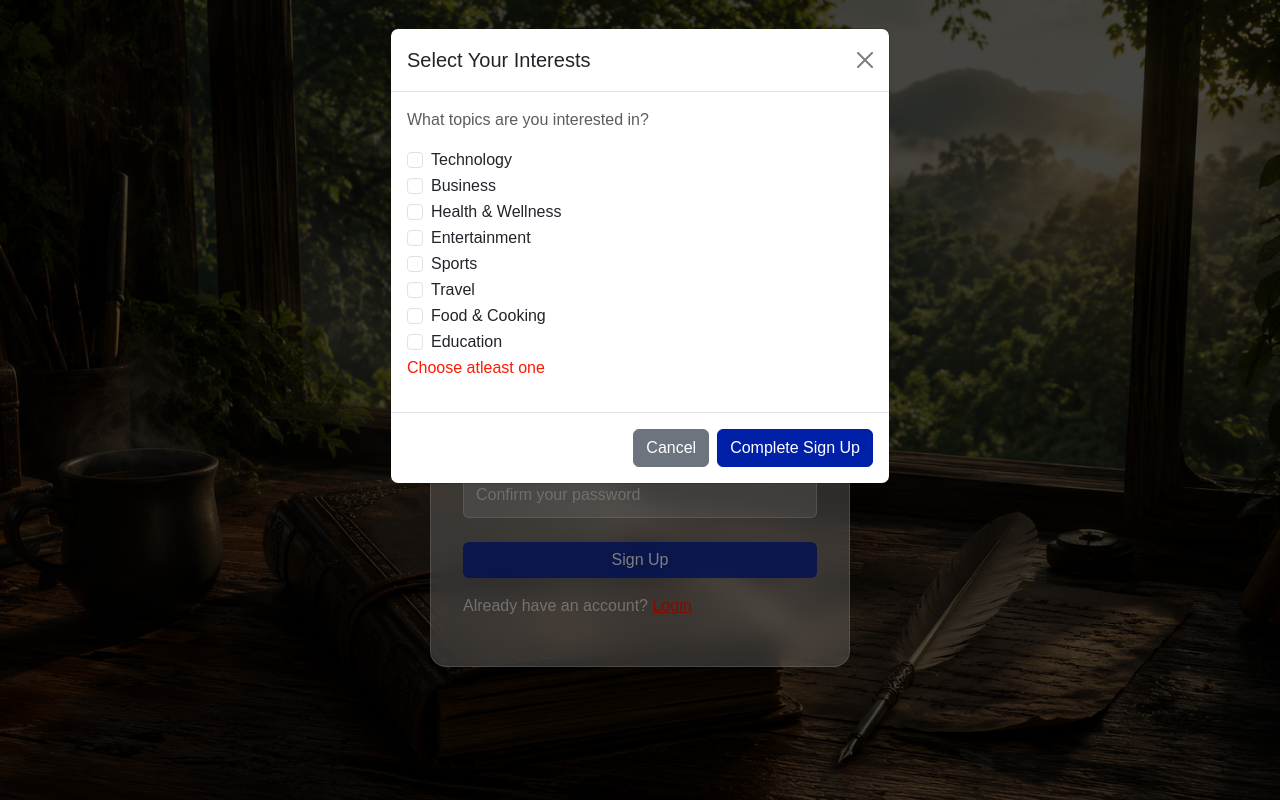
After one commit to Sacsitha/Blog-Application, a PHP site: page /sign_up.html in a window 1280 px wide, after a click on "Sign Up". The commit adds this page. Run offline with PHP 8.4, Linux system fonts and the light colour scheme.

Commit message:
Sign-Up page complete

```diff
--- /dev/null
+++ b/sign_up.html
@@ -0,0 +1,105 @@
+<!doctype html>
+<html lang="en">
+  <head>
+    <meta charset="UTF-8" />
+    <meta name="viewport" content="width=device-width, initial-scale=1.0" />
+    <title>InkFlow Sign Up</title>
+    <link
+      href="https://cdn.jsdelivr.net/npm/bootstrap@5.3.8/dist/css/bootstrap.min.css"
+      rel="stylesheet"
+      integrity="sha384-sRIl4kxILFvY47J16cr9ZwB07vP4J8+LH7qKQnuqkuIAvNWLzeN8tE5YBujZqJLB"
+      crossorigin="anonymous"
+    />
+    <script
+      src="https://cdn.jsdelivr.net/npm/bootstrap@5.3.8/dist/js/bootstrap.bundle.min.js"
+      integrity="sha384-FKyoEForCGlyvwx9Hj09JcYn3nv7wiPVlz7YYwJrWVcXK/BmnVDxM+D2scQbITxI"
+      crossorigin="anonymous"
+    ></script>
+    <link rel="stylesheet" href="style.css" />
+  </head>
+  <body>
+    <main class="login-page">
+      <div class="login-box">
+        <h2>Sign Up</h2>
+        <p class="text-muted">Welcome to <a href="index.html" class="color">InkFlow</a></p>
+        <form>
+          <div class="mb-3">
+            <label for="name" class="form-label">Username</label>
+            <input type="text" class="form-control" id="name" placeholder="Enter your username" />
+          </div>
+          <div class="mb-3">
+            <label for="password" class="form-label">Password</label>
+            <input type="password" class="form-control" id="password" placeholder="Enter your password" />
+          </div>
+          <div class="mb-3">
+            <label for="confirm-password" class="form-label">Confirm Password</label>
+            <input type="password" class="form-control" id="confirm-password" placeholder="Confirm your password" />
+          </div>
+          <button type="button" class="btn btn-primary w-100" data-bs-toggle="modal" data-bs-target="#interestModal">Sign Up</button>
+          <div class="mt-3">
+            <p class="text-muted">Already have an account? <a href="index.html" class="text-danger">Login</a></p>
+          </div>
+        </form>
+      </div>
+    </main>
+
+    <!-- Interest Modal -->
+    <div class="modal fade" id="interestModal" tabindex="-1" aria-labelledby="interestModalLabel" aria-hidden="true">
+      <div class="modal-dialog">
+        <div class="modal-content">
+          <div class="modal-header">
+            <h5 class="modal-title" id="interestModalLabel">Select Your Interests</h5>
+            <button type="button" class="btn-close" data-bs-dismiss="modal" aria-label="Close"></button>
+          </div>
+          <div class="modal-body">
+            <p class="text-muted mb-3">What topics are you interested in?</p>
+            <div class="form-check">
+              <input class="form-check-input" type="checkbox" id="interest-tech" name="interests" value="Technology" />
+              <label class="form-check-label" for="interest-tech">Technology</label>
+            </div>
+            <div class="form-check">
+              <input class="form-check-input" type="checkbox" id="interest-business" name="interests" value="Business" />
+              <label class="form-check-label" for="interest-business">Business</label>
+            </div>
+            <div class="form-check">
+              <input class="form-check-input" type="checkbox" id="interest-health" name="interests" value="Health" />
+              <label class="form-check-label" for="interest-health">Health & Wellness</label>
+            </div>
+            <div class="form-check">
+              <input class="form-check-input" type="checkbox" id="interest-entertainment" name="interests" value="Entertainment" />
+              <label class="form-check-label" for="interest-entertainment">Entertainment</label>
+            </div>
+            <div class="form-check">
+              <input class="form-check-input" type="checkbox" id="interest-sports" name="interests" value="Sports" />
+              <label class="form-check-label" for="interest-sports">Sports</label>
+            </div>
+            <div class="form-check">
+              <input class="form-check-input" type="checkbox" id="interest-travel" name="interests" value="Travel" />
+              <label class="form-check-label" for="interest-travel">Travel</label>
+            </div>
+            <div class="form-check">
+              <input class="form-check-input" type="checkbox" id="interest-food" name="interests" value="Food" />
+              <label class="form-check-label" for="interest-food">Food & Cooking</label>
+            </div>
+            <div class="form-check">
+              <input class="form-check-input" type="checkbox" id="interest-education" name="interests" value="Education" />
+              <label class="form-check-label" for="interest-education">Education</label>
+            </div>
+            <p class="text-danger mb-3">Choose atleast one</p>
+          </div>
+          <div class="modal-footer">
+            <button type="button" class="btn btn-secondary" data-bs-dismiss="modal">Cancel</button>
+            <button type="button" class="btn btn-primary" onclick="completeSignUp()">Complete Sign Up</button>
+          </div>
+        </div>
+      </div>
+    </div>
+
+    <script>
+      function completeSignUp() {
+        const selectedInterests = Array.from(document.querySelectorAll('input[name="interests"]:checked')).map(cb => cb.value);
+        console.log('Selected interests:', selectedInterests);
+        // Add your sign-up logic here
+        alert('Sign up successful with interests: ' + selectedInterests.join(', '));
+      }
+    </script>
--- a/style.css
+++ b/style.css
@@ -28,10 +28,10 @@ body {
 .login-box {
   width: 100%;
   max-width: 420px;
-  background: rgba(255, 255, 255, 0.16);
+  background: rgba(255, 255, 255, 0.333);
   backdrop-filter: blur(12px);
   -webkit-backdrop-filter: blur(12px);
-  border: 1px solid rgba(255, 255, 255, 0.25);
+  border: 1px solid rgba(255, 255, 255, 0.318);
   border-radius: 16px;
   box-shadow: 0 15px 40px rgba(0, 0, 0, 0.2);
   padding: 32px;
```
